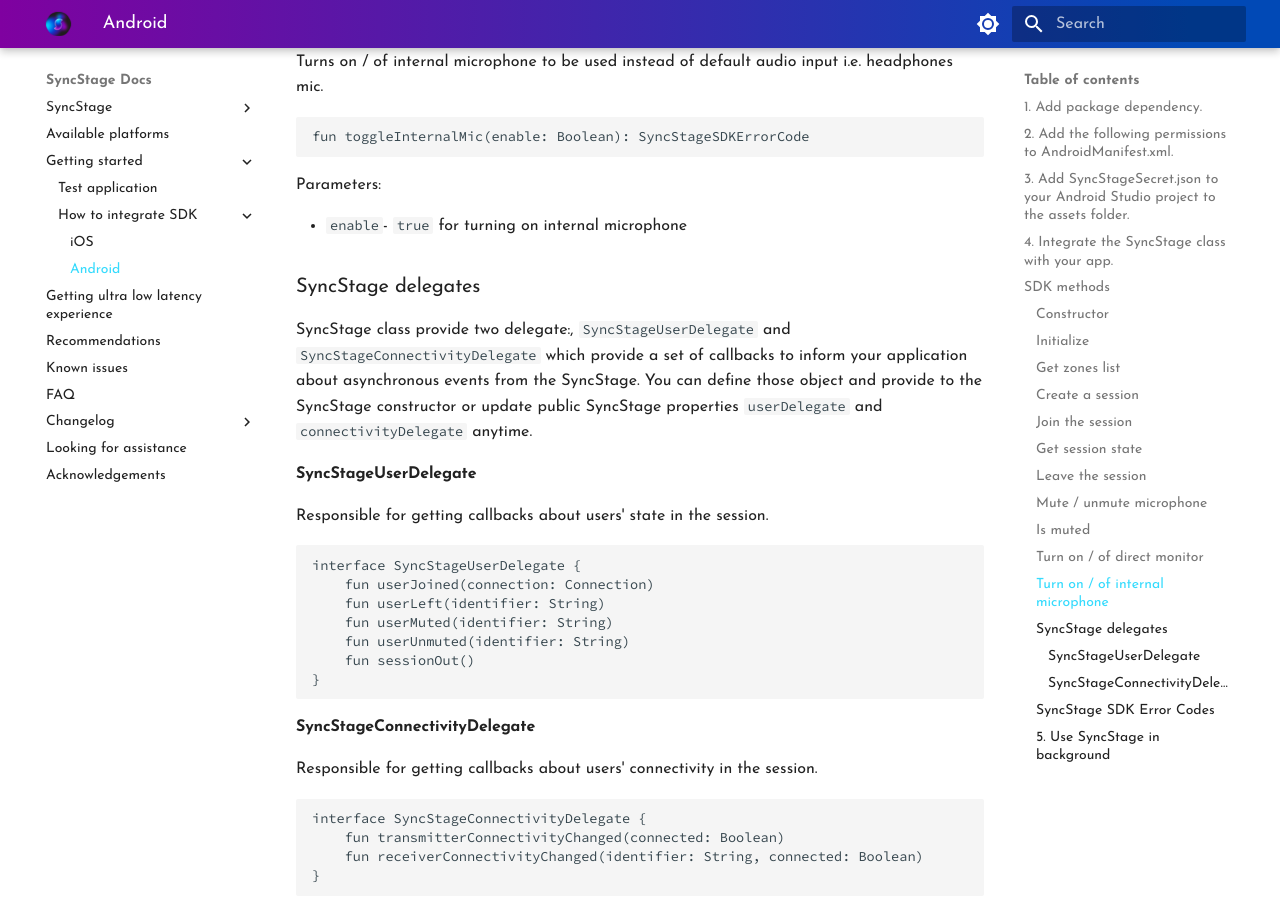
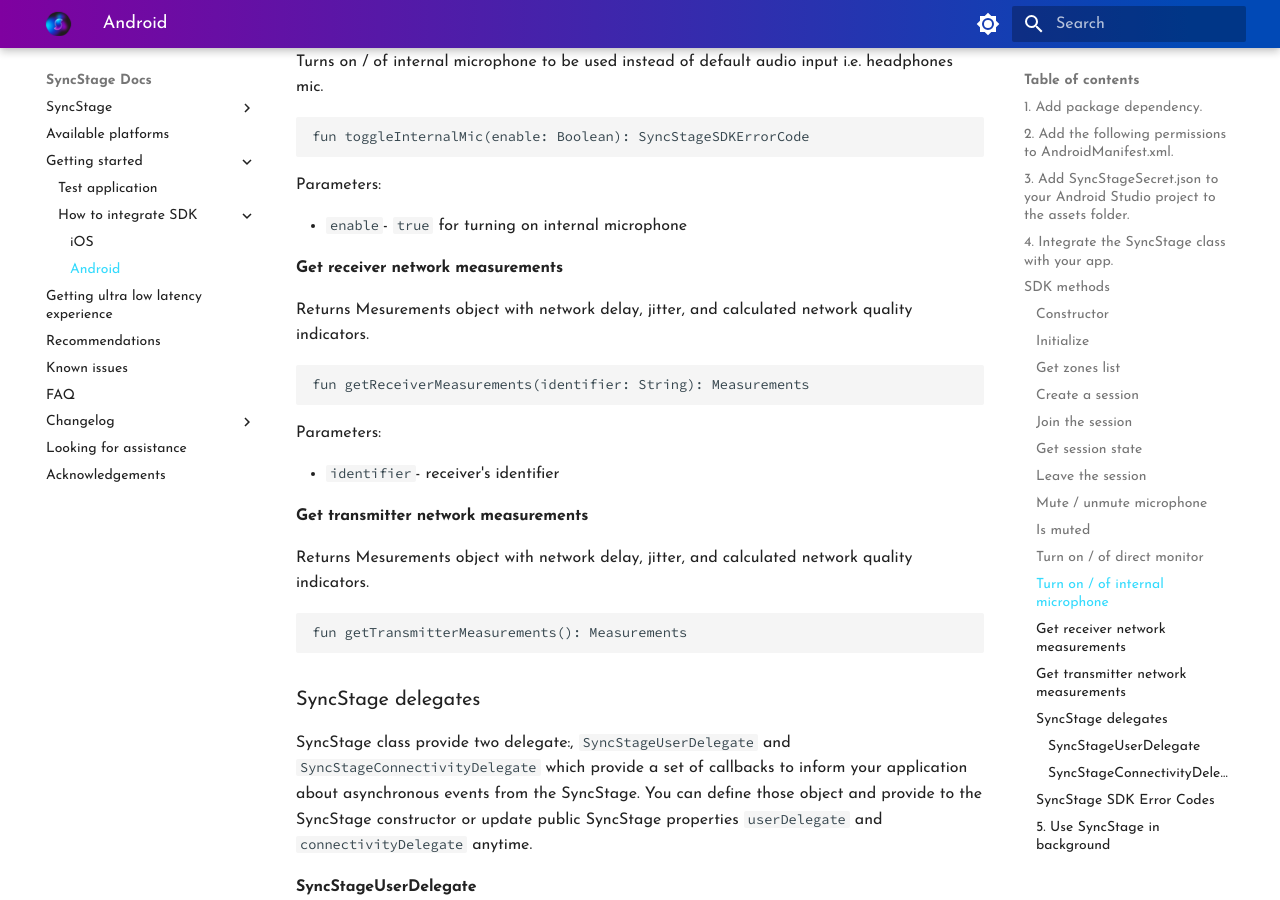
Before and after one commit to opensesamemedia/syncstage-docs, an MkDocs documentation site: the page built from docs/android-integration.md, in a window 1280 px wide and 900 px high, scrolled down 3854 px. Built offline with MkDocs 1.6.1 and Material for MkDocs 9.7.7, drawn with Linux system fonts in a browser that asks for light colours.

Commit message:
Added getReceiverMeasurements and getTransmitterMeasurements

````diff
--- a/docs/android-integration.md
+++ b/docs/android-integration.md
@@ -171,6 +171,7 @@
 ```
 fun toggleDirectMonitor(enable: Boolean): SyncStageSDKErrorCode
 ```
+
 Parameters:
 
 * `enable`- `true` for turning on direct monitor
@@ -181,9 +182,30 @@
 ```
 fun toggleInternalMic(enable: Boolean): SyncStageSDKErrorCode
 ```
+
 Parameters:
 
 * `enable`- `true` for turning on internal microphone
+
+#### Get receiver network measurements
+Returns Mesurements object with network delay, jitter, and calculated network quality indicators.
+
+```
+fun getReceiverMeasurements(identifier: String): Measurements
+```
+
+Parameters:
+
+* `identifier`- receiver's identifier
+
+
+#### Get transmitter network measurements
+Returns Mesurements object with network delay, jitter, and calculated network quality indicators.
+
+```
+fun getTransmitterMeasurements(): Measurements
+```
+
 
 ### SyncStage delegates
 SyncStage class provide two delegate:, `SyncStageUserDelegate` and `SyncStageConnectivityDelegate` which provide a set of callbacks to inform your application about asynchronous events from the SyncStage. You can define those object and provide to the SyncStage constructor or update public SyncStage properties `userDelegate` and `connectivityDelegate` anytime.
````
